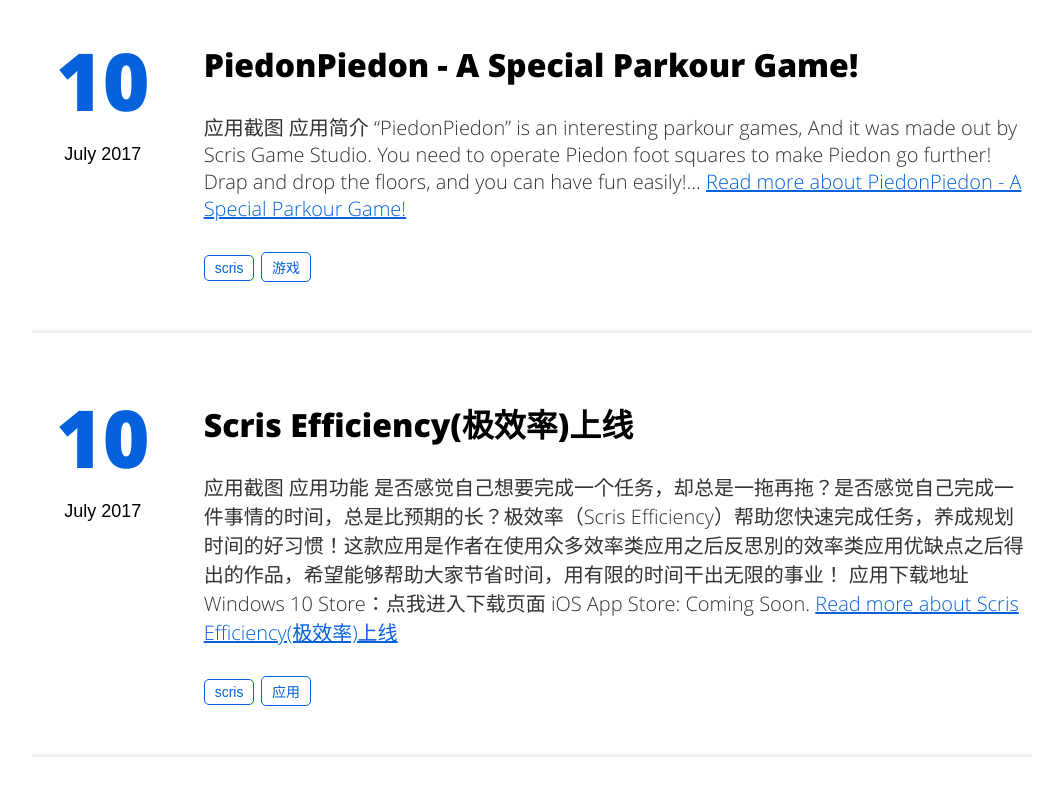
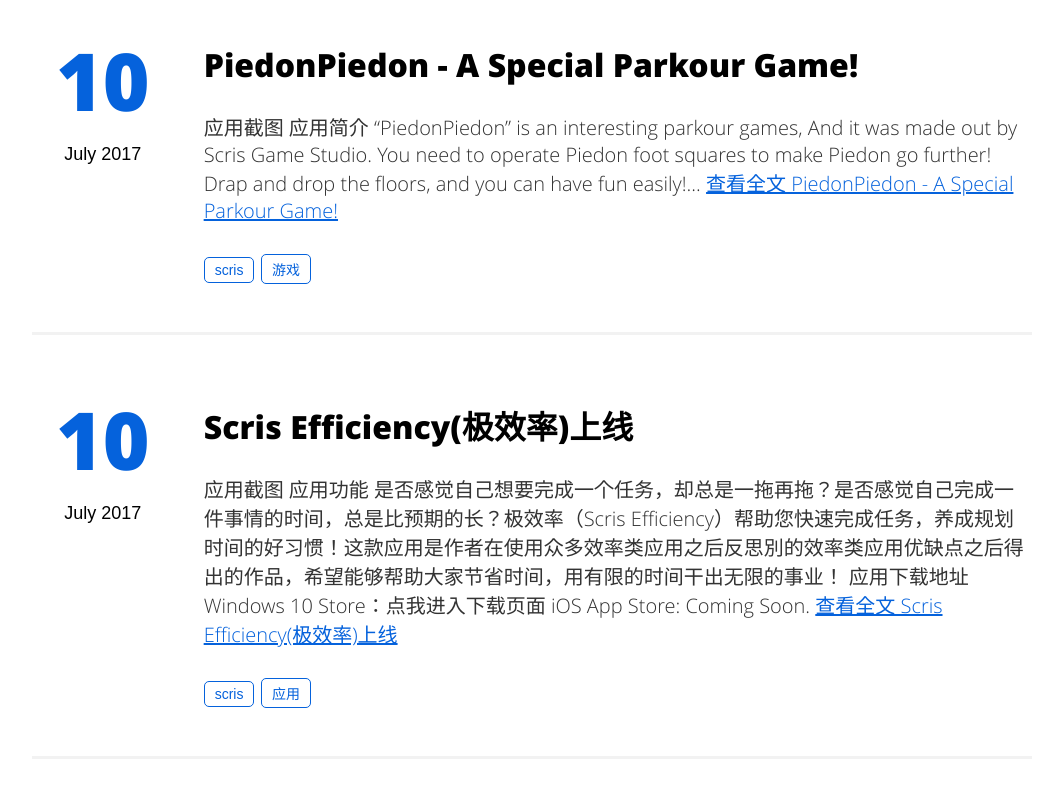
Before and after one commit to ScrisStudio/scris.top, a Jekyll site: the page built from index.html, in a window 1280 px wide and 900 px high, scrolled down 832 px, cut to the strip 92-890 px from the top of the window. Shown: the whole strip, without its empty margins (108-1171 px from the left). Built offline with Jekyll 4.4.1, drawn with Linux system fonts in a browser that asks for light colours; some of the changed text lies outside the part shown.

Commit message:
Update index.html

```diff
--- a/index.html
+++ b/index.html
@@ -20,7 +20,7 @@
                     <a href="{{ post.url | prepend: site.baseurl }}"><h2 class="post-title" itemprop="name">{{ post.title }}</h2></a>
                     <p class="description">
                         {{ post.content | strip_html | truncatewords:40 }}
-                        <a href="{{ post.url | prepend: site.baseurl }}" class="link">Read more about {{post.title}}</a>
+                        <a href="{{ post.url | prepend: site.baseurl }}" class="link">查看全文 {{post.title}}</a>
                     </p>
 
                     <div class="tags">
```
